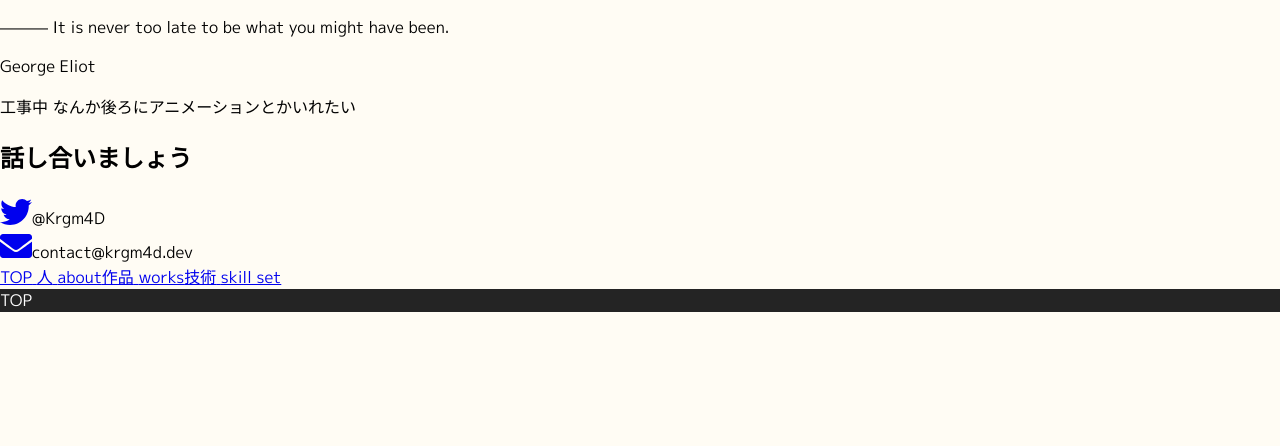
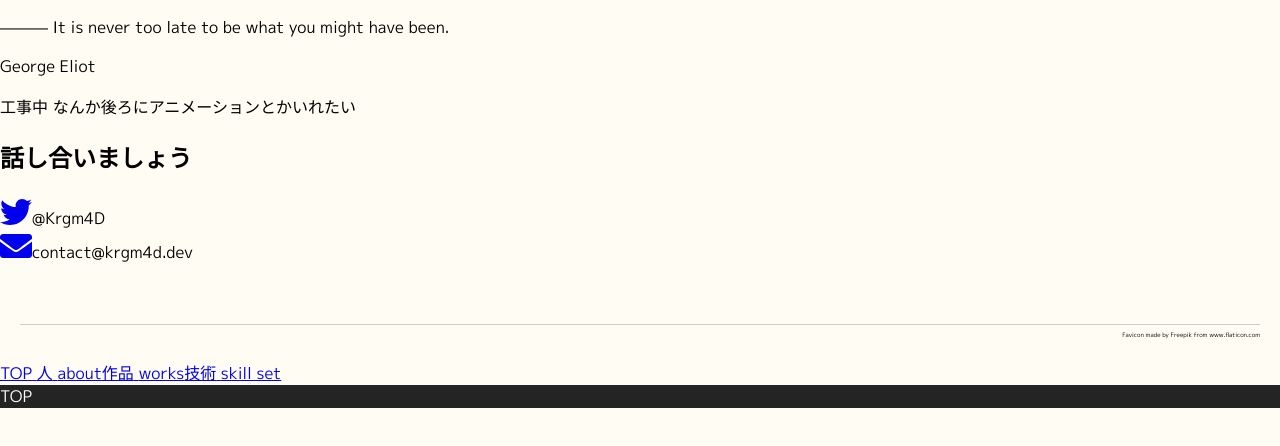
Before and after one commit to Kurogoma4D/portfolio, a Next.js app: page / in a window 1280 px wide. Shown: the top 446 px of the page. Built offline with nearby package versions, Linux system fonts and the light colour scheme.

Commit message:
add: favicon credit

```diff
--- a/components/LayoutComp/Layout.tsx
+++ b/components/LayoutComp/Layout.tsx
@@ -18,7 +18,9 @@ const Layout: NextPage<Props> = ({ children, title = "title" }) => {
       <header></header>
       <div className={style.spacer}>{children}</div>
 
-      <footer></footer>
+      <footer>
+        <p>Favicon made by Freepik from www.flaticon.com</p>
+      </footer>
     </div>
   );
 };
--- a/styles/global.scss
+++ b/styles/global.scss
@@ -3,3 +3,10 @@ body {
   background-color: #fffcf4;
   font-family: "M PLUS 1p", "Franklin Gothic Medium", sans-serif;
 }
+
+footer {
+  margin: 60px 20px 20px;
+  text-align: right;
+  font-size: 6px;
+  border-top: 1px solid #84848467;
+}
```
